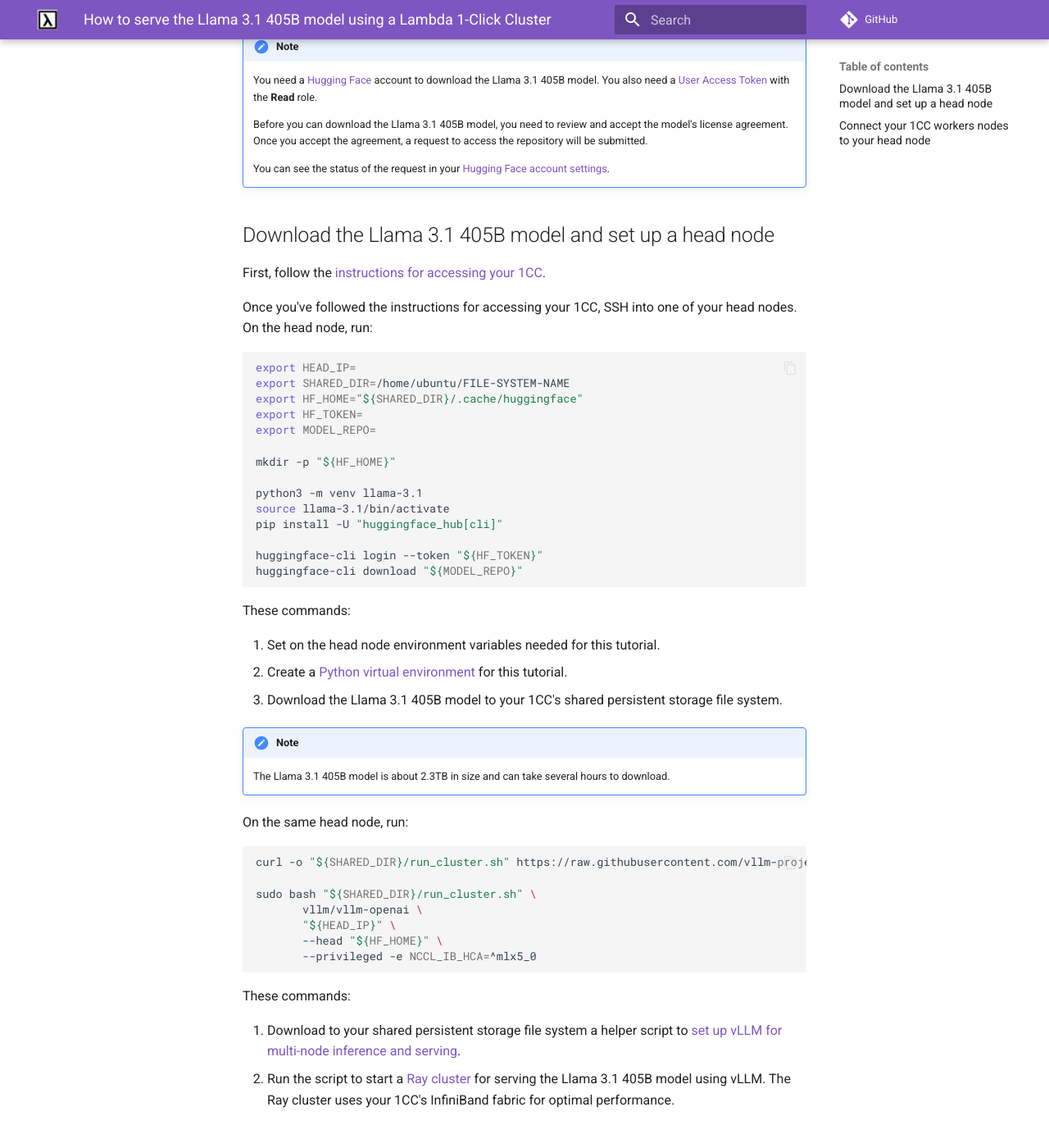
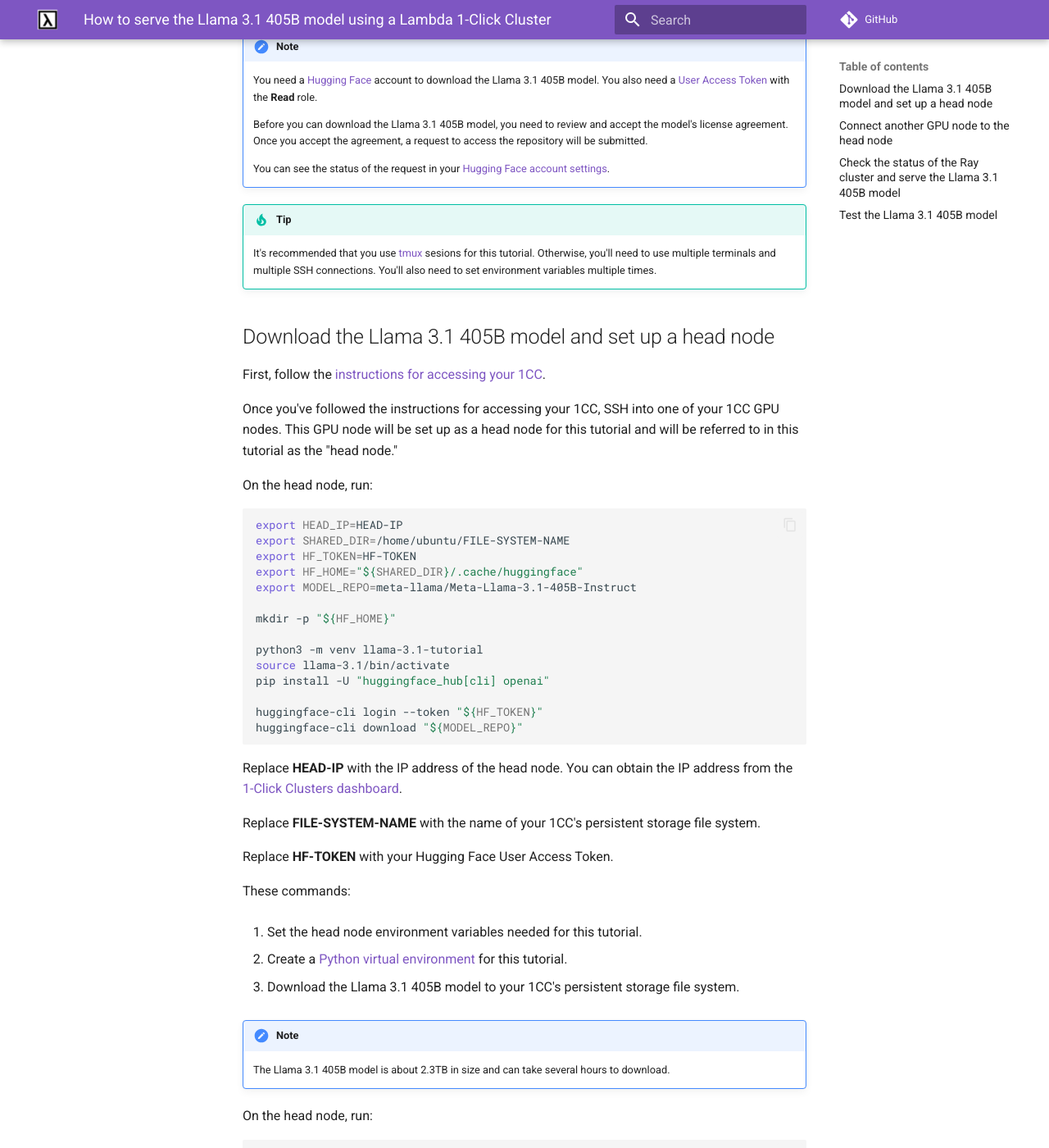
Before and after one commit to cbrownstein-lambda/lambda-docs-mkdocs, an MkDocs documentation site: the page built from docs/1-click-clusters/serving-llama-3_1-405b.md, in a window 1280 px wide and 1400 px high, scrolled down 343 px. Shown: the whole window at 82% size. Built offline with MkDocs 1.6.1 and Material for MkDocs 9.7.7, drawn with Linux system fonts in a browser that asks for light colours; comment, search, counter and statistics services are not loaded; some of the changed text lies outside the part shown.

Commit message:
(Extensively) rewrite tutorial

````diff
--- a/docs/1-click-clusters/serving-llama-3_1-405b.md
+++ b/docs/1-click-clusters/serving-llama-3_1-405b.md
@@ -26,46 +26,67 @@
     You can see the status of the request in your
     [Hugging Face account settings](https://huggingface.co/settings/gated-repos).
 
+!!! tip
+
+    It's recommended that you use [tmux](https://github.com/tmux/tmux/wiki/)
+    sesions for this tutorial. Otherwise, you'll need to use multiple
+    terminals and multiple SSH connections. You'll also need to set
+    environment variables multiple times.
+
 ## Download the Llama 3.1 405B model and set up a head node
 
 First, follow the
 [instructions for accessing your 1CC](https://docs.lambdalabs.com/1-click-clusters/getting-started#accessing-your-1-click-cluster).
 
 Once you've followed the instructions for accessing your 1CC, SSH into one of
-your head nodes. On the head node, run:
+your 1CC GPU nodes. This GPU node will be set up as a head node for this
+tutorial and will be referred to in this tutorial as the "head node."
+
+On the head node, run:
 
 ```bash
-export HEAD_IP=
+export HEAD_IP=HEAD-IP
 export SHARED_DIR=/home/ubuntu/FILE-SYSTEM-NAME
+export HF_TOKEN=HF-TOKEN
 export HF_HOME="${SHARED_DIR}/.cache/huggingface"
-export HF_TOKEN=
-export MODEL_REPO=
+export MODEL_REPO=meta-llama/Meta-Llama-3.1-405B-Instruct
 
 mkdir -p "${HF_HOME}"
 
-python3 -m venv llama-3.1
+python3 -m venv llama-3.1-tutorial
 source llama-3.1/bin/activate
-pip install -U "huggingface_hub[cli]"
+pip install -U "huggingface_hub[cli] openai"
 
 huggingface-cli login --token "${HF_TOKEN}"
 huggingface-cli download "${MODEL_REPO}"
 ```
 
+Replace **HEAD-IP** with the IP address of the head node. You can
+obtain the IP address from the
+[1-Click Clusters dashboard](https://cloud.lambdalabs.com/one-click-clusters/running).
+
+Replace **FILE-SYSTEM-NAME** with the name of your 1CC's persistent storage
+file system.
+
+Replace **HF-TOKEN** with your Hugging Face User Access Token.
+
 These commands:
 
-1. Set on the head node environment variables needed for this tutorial.
+1. Set the head node environment variables needed for this tutorial.
+
 2. Create a
    [Python virtual environment](https://docs.lambdalabs.com/software/virtual-environments-and-docker-containers#creating-a-python-virtual-environment)
    for this tutorial.
-3. Download the Llama 3.1 405B model to your 1CC's shared persistent storage
-   file system.
+
+3. Download the Llama 3.1 405B model to your 1CC's persistent storage file
+   system.
 
 !!! note
 
     The Llama 3.1 405B model is about 2.3TB in size and can take several hours
     to download.
 
-On the same head node, run:
+On the head node, run:
 
 ```bash
 curl -o "${SHARED_DIR}/run_cluster.sh" https://raw.githubusercontent.com/vllm-project/vllm/main/examples/run_cluster.sh
@@ -81,19 +102,21 @@
 
 1. Download to your shared persistent storage file system a helper script to
    [set up vLLM for multi-node inference and serving](https://docs.vllm.ai/en/latest/serving/distributed_serving.html#multi-node-inference-and-serving).
+
 2. Run the script to start a
    [Ray cluster](https://docs.ray.io/en/latest/cluster/getting-started.html)
    for serving the Llama 3.1 405B model using vLLM. The Ray cluster uses your
    1CC's InfiniBand fabric for optimal performance.
 
-## Connect your 1CC workers nodes to your head node
+## Connect another GPU node to the head node
 
-Next, you'll connect your 1CC worker nodes to your 1CC head node.
+Next, you'll connect another of your 1CC's GPUs nodes to the head node. This
+other GPU node will be referred to below as the "worker node."
 
-On each worker node, run:
+SSH into the worker node and run:
 
 ```bash
-export HEAD_IP=
+export HEAD_IP=HEAD-IP
 export SHARED_DIR=/home/ubuntu/FILE-SYSTEM-NAME
 export HF_HOME="${SHARED_DIR}/.cache/huggingface"
 
@@ -105,10 +128,92 @@
        --privileged -e NCCL_IB_HCA=^mlx5_0
 ```
 
+Replace **HEAD-IP** with the IP address of the head node.
+
+Replace **FILE-SYSTEM-NAME** with the name of your 1CC's persistent storage
+file system.
+
 These commands:
 
-1. Set on the worker node environment variables needed for this tutorial.
+1. Set the worker node environment variables needed for this tutorial.
+
 2. Connect the worker node to the head node.
+
+## Check the status of the Ray cluster and serve the Llama 3.1 405B model
+
+On the head node run:
+
+```bash
+sudo docker exec -it node /bin/bash
+```
+
+Then, run:
+
+```bash
+ray status
+```
+
+You should see output similar to:
+
+```
+======== Autoscaler status: 2024-07-25 00:20:50.831620 ========
+Node status
+---------------------------------------------------------------
+Active:
+ 1 node_d86d9f0f1894c2e463d8168530f6745e32beb08ddf3b908d229d8527
+ 1 node_37af7f860c4bab2e035b5a55ba06e2e49dba9fa891d65f8264648804
+Pending:
+ (no pending nodes)
+Recent failures:
+ (no failures)
+
+Resources
+---------------------------------------------------------------
+Usage:
+ 0.0/416.0 CPU
+ 16.0/16.0 GPU (16.0 used of 16.0 reserved in placement groups)
+ 0B/3.43TiB memory
+ 0B/19.46GiB object_store_memory
+
+Demands:
+ (no resource demands)
+
+```
+
+This output shows 2 active nodes (the head node and the worker node) and 16
+GPUs in the Ray cluster.
+
+Run the following command to begin serving the Llama 3.1 405B model:
+
+```bash
+vllm serve "/root/.cache/huggingface/hub/models--meta-llama--Meta-Llama-3.1-405B-Instruct/snapshots/SNAPSHOT" --tensor-parallel-size 8 --pipeline-parallel-size 2
+```
+
+Replace **SNAPSHOT** with the name of the model snapshot. You can obtain the
+name of the snapshot by running:
+
+```bash
+ls /root/.cache/huggingface/hub/models--meta-llama--Meta-Llama-3.1-405B-Instruct/snapshots
+```
+
+## Test the Llama 3.1 405B model
+
+On the head node, run:
+
+```bash
+curl -o ${SHARED_DIR}/inference_test.py 'https://raw.githubusercontent.com/vllm-project/vllm/main/examples/openai_chat_completion_client.py'
+
+python3 ${SHARED_DIR}/inference_test.py
+```
+
+These commands:
+
+1. Download the Open AI chat completion client.
+
+2. Run an inference test.
+
+
+
 
 <!--
 
````
